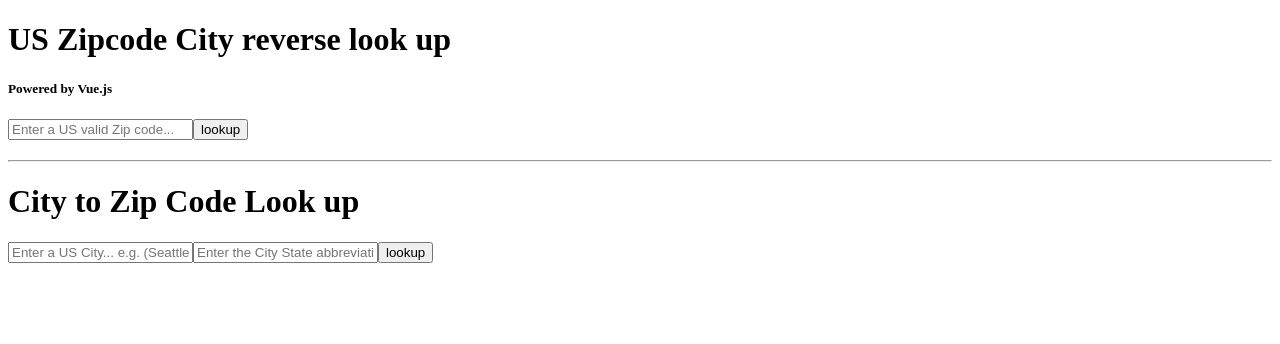
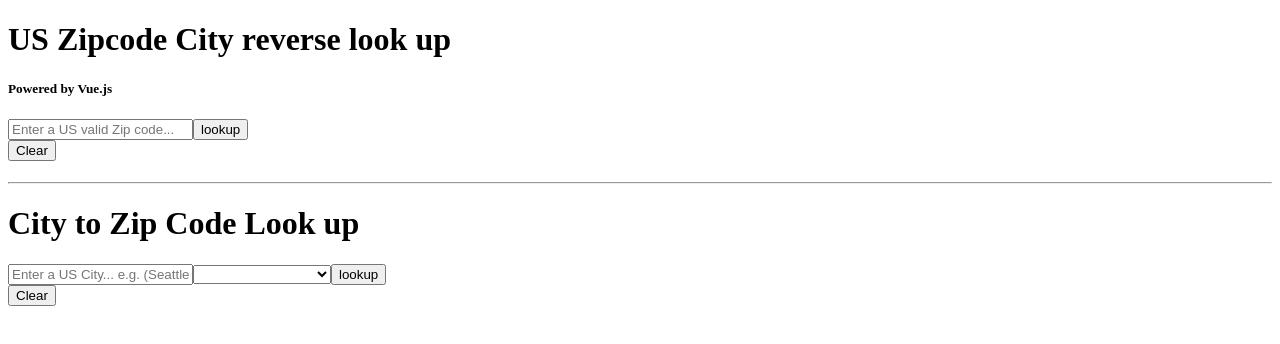
Before and after one commit to wingkeileung/USZipCodeLookUp, a Vue app: page / in a window 1280 px wide. Shown: the top 344 px of the page. Built offline with nearby package versions, Linux system fonts and the light colour scheme; what vue-resource would draw is missing.

Commit message:
Multiple Zip code now display properly, implement clear field button  as well

```diff
--- a/src/App.vue
+++ b/src/App.vue
@@ -11,7 +11,7 @@
     <hr>
     <h1>City to Zip Code Look up</h1>
     <cityStateInputForm v-on:formSubmit="CityStateToZip" id="form"></cityStateInputForm>
-    <ZipResult v-text="cityStateToZipResult"></ZipResult>
+    <ZipResult v-for="postCode in cityStateToZipResult" :key="postCode['post code']" v-text="postCode['post code']"></ZipResult>
   </div>
 </template>
 
--- a/src/components/CityStateInputForm.vue
+++ b/src/components/CityStateInputForm.vue
@@ -2,9 +2,62 @@
   <div id="CityStateInputForm">
     <form id="CityStateInput" v-on:submit="formSubmit">
       <input type="text" v-model="cityToSubmit" placeholder="Enter a US City... e.g. (Seattle)">
-      <input type="text" v-model="stateToSubmit" placeholder="Enter the City State abbreviation... (e.g. WA)">
+      <select v-model="stateToSubmit">
+        <option value="AL">Alabama</option>
+        <option value="AK">Alaska</option>
+        <option value="AZ">Arizona</option>
+        <option value="AR">Arkansas</option>
+        <option value="CA">California</option>
+        <option value="CO">Colorado</option>
+        <option value="CT">Connecticut</option>
+        <option value="DE">Delaware</option>
+        <option value="DC">District of Columbia</option>
+        <option value="FL">Florida</option>
+        <option value="GA">Georgia</option>
+        <option value="HI">Hawaii</option>
+        <option value="ID">Idaho</option>
+        <option value="IL">Illinois </option>
+        <option value="IN">Indiana</option>
+        <option value="IA">Iowa</option>
+        <option value="KS">Kansas</option>
+        <option value="KY">Kentucky</option>
+        <option value="LA">Louisiana</option>
+        <option value="ME">Maine</option>
+        <option value="MD">Maryland</option>
+        <option value="MA">Massachusetts</option>
+        <option value="MI">Michigan</option>
+        <option value="MN">Minnesota</option>
+        <option value="MS">Mississippi </option>
+        <option value="MO">Missouri</option>
+        <option value="MT">Montana</option>
+        <option value="NE">Nebraska</option>
+        <option value="NV">Nevada</option>
+        <option value="NH">New Hampshire</option>
+        <option value="NJ">New Jersey</option>
+        <option value="NM">New Mexico</option>
+        <option value="NY">New York</option>
+        <option value="NC">North Carolina</option>
+        <option value="ND">North Dakota</option>
+        <option value="OH">Ohio</option>
+        <option value="OK">Oklahoma</option>
+        <option value="OR">Oregon</option>
+        <option value="PA">Pennsylvania</option>
+        <option value="RI">Rhode Island</option>
+        <option value="SC">South Carolina</option>
+        <option value="SD">South Dakota</option>
+        <option value="TN">Tennessee</option>
+        <option value="TX">Texas</option>
+        <option value="UT">Utah</option>
+        <option value="VT">Vermont</option>
+        <option value="VA">Virginia</option>
+        <option value="WA">Washington</option>
+        <option value="WV">West Virginia</option>
+        <option value="WI">Wisconsin</option>
+        <option value="WY">Wyoming</option>
+      </select>
       <input type="submit" value="lookup">
     </form>
+      <button v-on:click="resetFields" type="button">Clear</button>
   </div>
 </template>
 
@@ -12,7 +65,7 @@
 
 export default {
   name: 'CityStateInputForm',
-  data() {
+  data () {
     return {
       cityToSubmit:'',
       stateToSubmit:''
@@ -22,6 +75,11 @@
     formSubmit (e) {
       this.$emit('formSubmit', this.cityToSubmit, this.stateToSubmit);
       e.preventDefault();
+    },
+    resetFields (e) {
+      this.cityToSubmit = '',
+      this.stateToSubmit = ''
+      e.preventDefault();
     }
   }
 }
--- a/src/components/LocationResult.vue
+++ b/src/components/LocationResult.vue
@@ -1,5 +1,5 @@
 <template>
-  <h2 id="outputField">{{zipToCityResult}}</h2>
+  <h4>{{zipToCityResult}}</h4>
 </template>
 
 <script>
--- a/src/components/ZipResult.vue
+++ b/src/components/ZipResult.vue
@@ -1,5 +1,9 @@
 <template>
-  <h2 id="outputField">{{CityStateToZipResult}}</h2>
+  <ul>
+    <li>
+      <h5>{{CityStateToZipResult}}</h5>
+    </li>
+  </ul>
 </template>
 
 <script>
--- a/src/components/zipInputForm.vue
+++ b/src/components/zipInputForm.vue
@@ -4,6 +4,7 @@
       <input type="text" v-model="zipToSubmit" placeholder="Enter a US valid Zip code...">
       <input type="submit" value="lookup">
     </form>
+      <button v-on:click="resetFields" type="button">Clear</button>
   </div>
 </template>
 
@@ -20,6 +21,10 @@
     formSubmit (e) {
       this.$emit('formSubmit', this.zipToSubmit);
       e.preventDefault();
+    },
+    resetFields (e) {
+      this.zipToSubmit = '',
+      e.preventDefault();
     }
   }
 }
```
